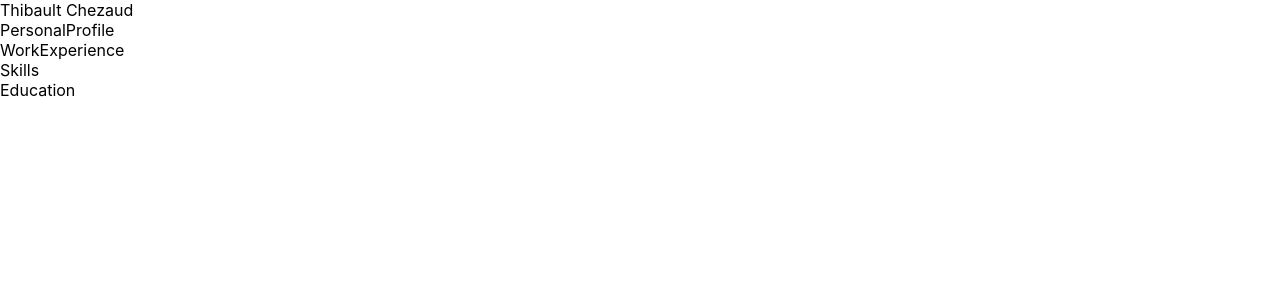
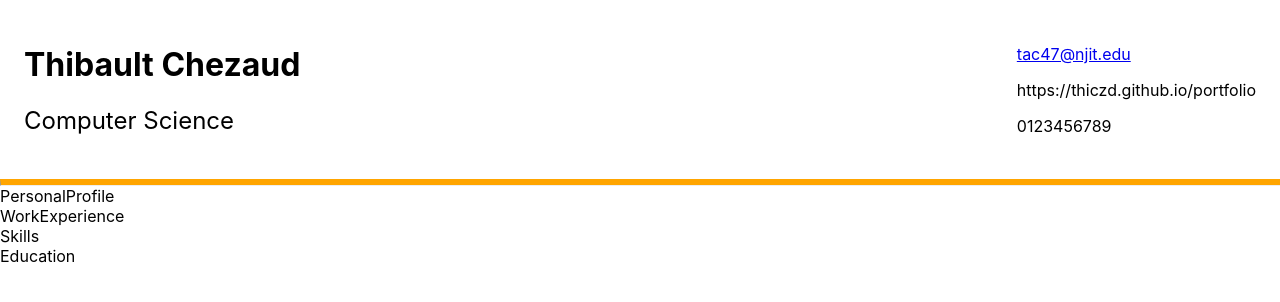
Before and after one commit to thiczd/hw2-resume-react, a React (Create React App) app: page / in a window 1280 px wide. Shown: the top 302 px of the page. Built offline with nearby package versions, Linux system fonts and the light colour scheme.

Commit message:
added header file

```diff
--- a/public/index.html
+++ b/public/index.html
@@ -24,7 +24,7 @@
       work correctly both with client-side routing and a non-root public URL.
       Learn how to configure a non-root public URL by running `npm run build`.
     -->
-    <title>React App</title>
+    <title>Homework 2 thibault chezaud</title>
   </head>
   <body>
     <noscript>You need to enable JavaScript to run this app.</noscript>
--- a/src/Header.js
+++ b/src/Header.js
@@ -2,7 +2,22 @@ import React, { Component } from "react";
 
 class Header extends Component {
   render() {
-    return <div>{this.props.headerInfo.name}</div>;
+    return (
+      <div>
+        <div class="cv-header">
+          <div>
+            <h1>{this.props.headerInfo.name}</h1>
+            <h2> {this.props.headerInfo.field}</h2>
+          </div>
+          <div class="user-info">
+            <a href="mailto:tac47@njit.edu">{this.props.headerInfo.email}</a>
+            <p>{this.props.headerInfo.web}</p>
+            <p>{this.props.headerInfo.mobile}</p>
+          </div>
+        </div>
+        <hr class="cv-header-divider" />
+      </div>
+    );
   }
 }
 
```
